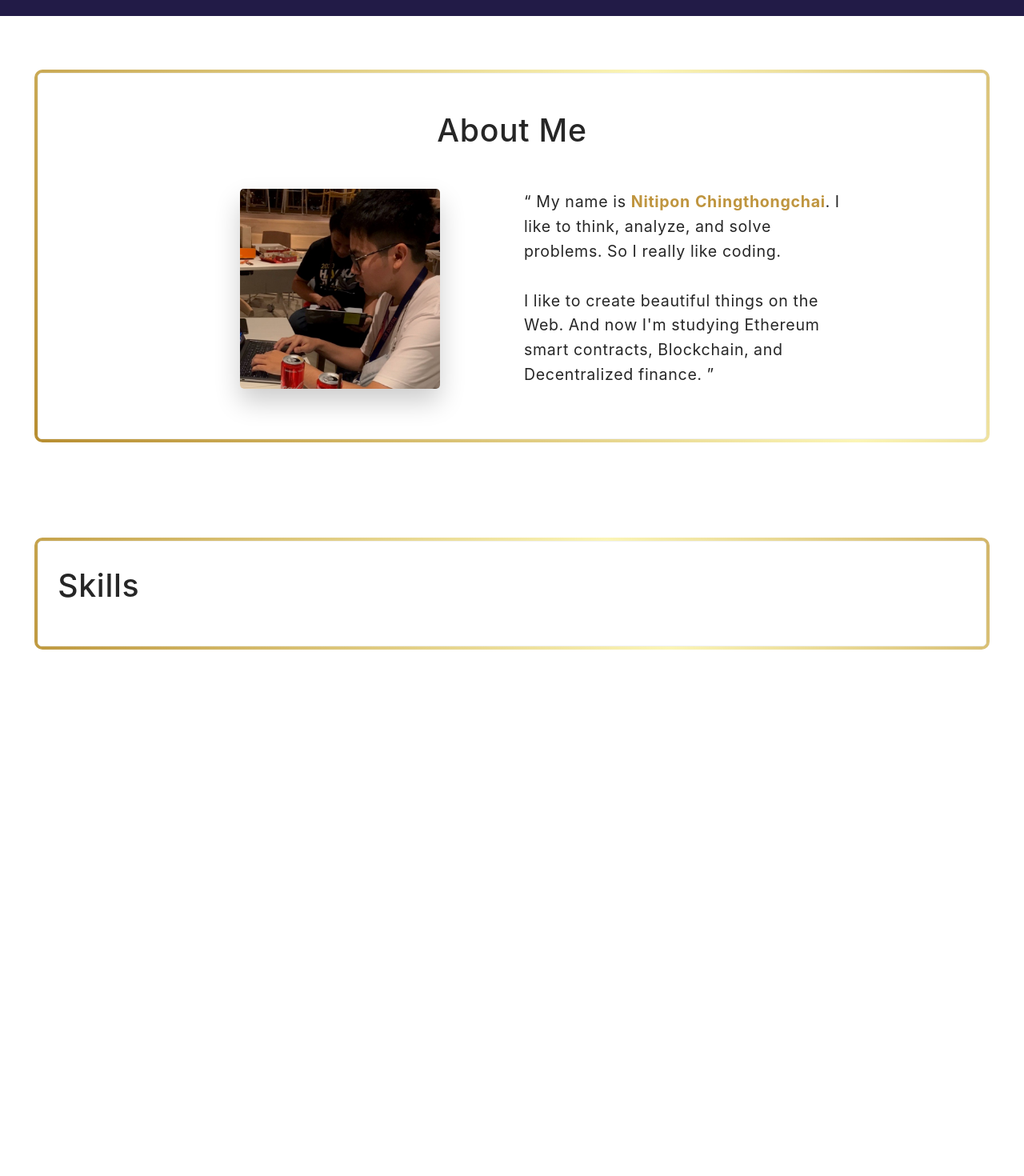
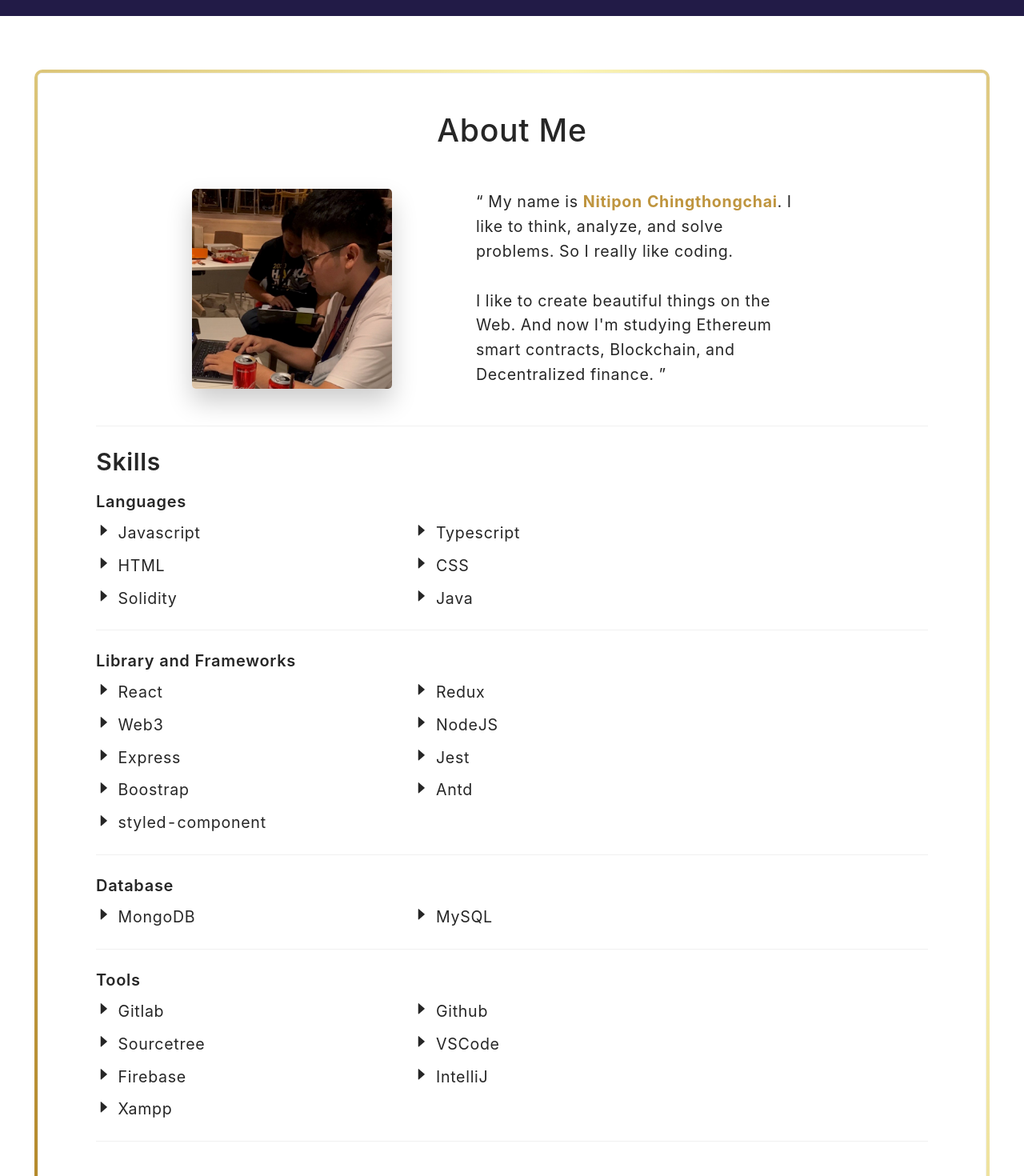
Before and after one commit to Armakuji/portfolio, a React (Create React App) app: page / in a window 1280 px wide. Shown: the part 780-2250 px from the top of the page at 80% size. Before the commit the page ends 1856 px from the top, so only its background shows below. Built offline with nearby package versions, Linux system fonts and the light colour scheme.

Commit message:
feat(ImproveUI): implement skill section

```diff
--- a/src/App.tsx
+++ b/src/App.tsx
@@ -1,11 +1,23 @@
 import React from "react";
 import "antd/dist/antd.css";
 import "App.css";
+import { ThemeProvider } from "styled-components";
 
 import LandingPage from "pages/LandingPage/LandingPage";
 
+const theme = {
+  fg: "palevioletred",
+  bg: "white",
+  primary: "#7a58bf",
+  lightGray: "#d9d9d9",
+};
+
 function App() {
-  return <LandingPage />;
+  return (
+    <ThemeProvider theme={theme}>
+      <LandingPage />
+    </ThemeProvider>
+  );
 }
 
 export default App;
--- a/src/components/AboutSection/AboutSection.tsx
+++ b/src/components/AboutSection/AboutSection.tsx
@@ -1,8 +1,8 @@
 import React from "react";
 import styled from "styled-components";
-import { Card, Row, Col } from "antd";
-import ProfileImage from "assets/images/profile_image.png";
-import FadeInContainer from "components/FadeInContainer/FadeInContainer";
+import { Card } from "antd";
+import AboutDetail from "./components/AboutDetail";
+import Skills from "./components/Skills";
 const AboutContainer = styled.div`
   z-index: -999;
   min-height: 400px;
@@ -58,84 +58,14 @@ const AboutContainer = styled.div`
       }
     }
   }
-
-  @media (min-width: 1100px) {
-    .ant-row {
-      padding: 1em 2em;
-      max-width: 940px;
-    }
-  }
-
-  .title {
-    text-align: center;
-  }
-
-  .bold {
-    font-weight: bold;
-  }
-
-  .blue {
-    color: #bf953f;
-  }
-
-  .about {
-    padding: 0.25em;
-  }
-
-  .ant-row {
-    display: flex;
-    justify-content: center;
-  }
-
-  .ant-col {
-    display: flex;
-    justify-content: center;
-  }
-`;
-
-const ProfileImageContainer = styled.div`
-  background-image: url(${ProfileImage});
-  background-repeat: no-repeat;
-  background-size: cover;
-  background-position: center;
-  box-shadow: 0 1rem 2rem hsl(0 0% 0% / 20%);
-  width: 250px;
-  height: 250px;
-  border-radius: 0.25em;
 `;
 
 const AboutSection = () => {
   return (
     <AboutContainer id="about">
       <Card className="card">
-        <div className="title ">
-          <h1>About Me</h1>
-        </div>
-        <FadeInContainer>
-          <Row align="middle" justify="center" gutter={[20, 40]}>
-            <Col xs={24} md={12}>
-              <ProfileImageContainer />
-            </Col>
-            <Col xs={24} md={12}>
-              <div className="about">
-                <div>
-                  &ldquo; My name is{" "}
-                  <label className="bold blue">Nitipon Chingthongchai</label>. I
-                  like to think, analyze, and solve problems. So I really like
-                  coding.
-                </div>
-                <br />
-                <div>
-                  <div>
-                    I like to create beautiful things on the Web. And now I'm
-                    studying Ethereum smart contracts, Blockchain, and
-                    Decentralized finance. &rdquo;
-                  </div>
-                </div>
-              </div>
-            </Col>
-          </Row>
-        </FadeInContainer>
+        <AboutDetail />
+        <Skills />
       </Card>
     </AboutContainer>
   );
--- /dev/null
+++ b/src/components/AboutSection/components/AboutDetail.tsx
@@ -0,0 +1,91 @@
+import React from "react";
+import FadeInContainer from "components/FadeInContainer/FadeInContainer";
+import styled from "styled-components";
+import { Row, Col } from "antd";
+import ProfileImage from "assets/images/profile_image.png";
+
+const AboutDetailContainer = styled.div`
+  @media (min-width: 1100px) {
+    .ant-row {
+      padding: 1em 2em;
+      max-width: 940px;
+    }
+  }
+
+  .title {
+  }
+
+  .text-center {
+    text-align: center;
+  }
+
+  .bold {
+    font-weight: bold;
+  }
+
+  .blue {
+    color: #bf953f;
+  }
+
+  .about {
+    padding: 0.25em;
+  }
+
+  .ant-row {
+    display: flex;
+    justify-content: center;
+  }
+
+  .ant-col {
+    display: flex;
+    justify-content: center;
+  }
+`;
+
+const ProfileImageContainer = styled.div`
+  background-image: url(${ProfileImage});
+  background-repeat: no-repeat;
+  background-size: cover;
+  background-position: center;
+  box-shadow: 0 1rem 2rem hsl(0 0% 0% / 20%);
+  width: 250px;
+  height: 250px;
+  border-radius: 0.25em;
+`;
+
+const Experience = () => {
+  return (
+    <AboutDetailContainer>
+      <div className="text-center title">
+        <h1>About Me</h1>
+      </div>
+      <FadeInContainer>
+        <Row align="middle" justify="center" gutter={[20, 40]}>
+          <Col xs={24} md={12}>
+            <ProfileImageContainer />
+          </Col>
+          <Col xs={24} md={12}>
+            <div className="about">
+              <div>
+                &ldquo; My name is{" "}
+                <label className="bold blue">Nitipon Chingthongchai</label>. I
+                like to think, analyze, and solve problems. So I really like
+                coding.
+              </div>
+              <br />
+              <div>
+                <div>
+                  I like to create beautiful things on the Web. And now I'm
+                  studying Ethereum smart contracts, Blockchain, and
+                  Decentralized finance. &rdquo;
+                </div>
+              </div>
+            </div>
+          </Col>
+        </Row>
+      </FadeInContainer>
+    </AboutDetailContainer>
+  );
+};
+
+export default Experience;
--- /dev/null
+++ b/src/components/AboutSection/components/SkillDetail.tsx
@@ -0,0 +1,40 @@
+import React, { FC } from "react";
+import styled from "styled-components";
+import { Typography, Row, Col, Space, Divider } from "antd";
+import { AiFillCaretRight } from "react-icons/ai";
+import FadeInContainer from "components/FadeInContainer/FadeInContainer";
+
+interface SkillDetailProps {
+  title: string;
+  skillList: string[];
+}
+
+const SkillDetailContainer = styled.div`
+  margin-bottom: 0.5em;
+`;
+
+const { Text, Title } = Typography;
+
+const SkillDetail: FC<SkillDetailProps> = (props) => {
+  const { title, skillList } = props;
+  return (
+    <FadeInContainer>
+      <SkillDetailContainer>
+        <Title level={4}>{title}</Title>
+        <Row justify="start" gutter={[20, 10]}>
+          {skillList.map((item: string, index: number) => (
+            <Col xs={12} md={9} key={index}>
+              <Space>
+                <AiFillCaretRight />
+                <Text>{item}</Text>
+              </Space>
+            </Col>
+          ))}
+        </Row>
+        <Divider />
+      </SkillDetailContainer>
+    </FadeInContainer>
+  );
+};
+
+export default SkillDetail;
--- /dev/null
+++ b/src/components/AboutSection/components/Skills.tsx
@@ -0,0 +1,30 @@
+import React from "react";
+
+import styled from "styled-components";
+import { Typography, Divider } from "antd";
+import SkillDetail from "./SkillDetail";
+import {
+  languageList,
+  libraryList,
+  databaseList,
+  toolList,
+} from "utils/SkillList/SkillList";
+
+const SkillContainer = styled.div``;
+
+const { Title } = Typography;
+
+const Skills = () => {
+  return (
+    <SkillContainer id="skills">
+      <Divider />
+      <Title level={2}>Skills</Title>
+      <SkillDetail title="Languages" skillList={languageList} />
+      <SkillDetail title="Library and Frameworks" skillList={libraryList} />
+      <SkillDetail title="Database" skillList={databaseList} />
+      <SkillDetail title="Tools" skillList={toolList} />
+    </SkillContainer>
+  );
+};
+
+export default Skills;
--- a/src/components/NavBar/MenuSlider.tsx
+++ b/src/components/NavBar/MenuSlider.tsx
@@ -73,7 +73,7 @@ const MenuSlider: FC<MenuSliderProps> = (props) => {
             About
           </Link>
         </h2>
-        <h2>Skills</h2>
+        <h2>Experience</h2>
         <h2>Works</h2>
         <h2>Contract</h2>
       </div>
--- a/src/components/NavBar/NavBar.tsx
+++ b/src/components/NavBar/NavBar.tsx
@@ -83,6 +83,27 @@ const NavBarWrapper = styled.div<NavBarProps>`
   }
 `;
 
+interface IconProps {
+  color: string;
+}
+
+const GrMenuColor = styled(GrMenu)<IconProps>`
+  path {
+    stroke: ${(props) => props.color};
+  }
+`;
+
+const NavBarIconColor = styled(NavbarIcon)<IconProps>`
+  height: 1em;
+  width: auto;
+  margin-top: 0.5em;
+
+  path {
+    stroke: ${(props) => props.color};
+    fill: ${(props) => props.color};
+  }
+`;
+
 interface MenuSliderProps {
   setOpenMenu: (flag: boolean) => void;
 }
@@ -93,23 +114,6 @@ const NavBar: FC<MenuSliderProps> = (props) => {
   const [fontColor, setFontColor] = useState<string>("white");
   const [backgroundColor, setBackgroundColor] = useState<string>("#221b47");
   const scrollDuration = 100;
-
-  const GrMenuColor = styled(GrMenu)`
-    path {
-      stroke: ${fontColor};
-    }
-  `;
-
-  const NavBarIconColor = styled(NavbarIcon)`
-    height: 1em;
-    width: auto;
-    margin-top: 0.5em;
-
-    path {
-      stroke: ${fontColor};
-      fill: ${fontColor};
-    }
-  `;
 
   window.onscroll = function () {
     if (window.pageYOffset <= 50) {
@@ -132,7 +136,7 @@ const NavBar: FC<MenuSliderProps> = (props) => {
       <Row justify="space-between" align="middle" className="nav">
         <Col>
           <Link to="intro" spy={true} smooth={true} duration={scrollDuration}>
-            <NavBarIconColor />
+            <NavBarIconColor color={fontColor} />
           </Link>
         </Col>
         <Col>
@@ -149,12 +153,12 @@ const NavBar: FC<MenuSliderProps> = (props) => {
             </div>
             <div className="sub-menu">
               <Link
-                to="skills"
+                to="experience"
                 spy={true}
                 smooth={true}
                 duration={scrollDuration}
               >
-                skills
+                Experience
               </Link>
             </div>
             <div className="sub-menu">
@@ -179,7 +183,7 @@ const NavBar: FC<MenuSliderProps> = (props) => {
             </div>
           </div>
           <div className="mobile-menu" onClick={() => setOpenMenu(true)}>
-            <GrMenuColor />
+            <GrMenuColor color={fontColor} />
           </div>
         </Col>
       </Row>
--- a/src/pages/LandingPage/LandingPage.tsx
+++ b/src/pages/LandingPage/LandingPage.tsx
@@ -5,7 +5,6 @@ import NavBar from "components/NavBar/NavBar";
 import MenuSlider from "components/NavBar/MenuSlider";
 import IntroSection from "components/IntroSection/IntroSection";
 import AboutSection from "components/AboutSection/AboutSection";
-import SkillSection from "components/SkillSection/SkillSection";
 
 const LandingPageWrapper = styled.div`
   -webkit-font-smoothing: auto;
@@ -31,7 +30,6 @@ const LandingPage = () => {
       <MenuSlider openMenu={openMenu} setOpenMenu={setOpenMenu} />
       <IntroSection />
       <AboutSection />
-      <SkillSection />
     </LandingPageWrapper>
   );
 };
--- /dev/null
+++ b/src/utils/SkillList/SkillList.ts
@@ -0,0 +1,32 @@
+export const languageList = [
+  "Javascript",
+  "Typescript",
+  "HTML",
+  "CSS",
+  "Solidity",
+  "Java",
+];
+
+export const libraryList = [
+  "React",
+  "Redux",
+  "Web3",
+  "NodeJS",
+  "Express",
+  "Jest",
+  "Boostrap",
+  "Antd",
+  "styled-component",
+];
+
+export const databaseList = ["MongoDB", "MySQL"];
+
+export const toolList = [
+  "Gitlab",
+  "Github",
+  "Sourcetree",
+  "VSCode",
+  "Firebase",
+  "IntelliJ",
+  "Xampp",
+];
```
Also changed, not shown: src/components/AboutSection/components/Works.tsx (added, +19 -0 lines).
